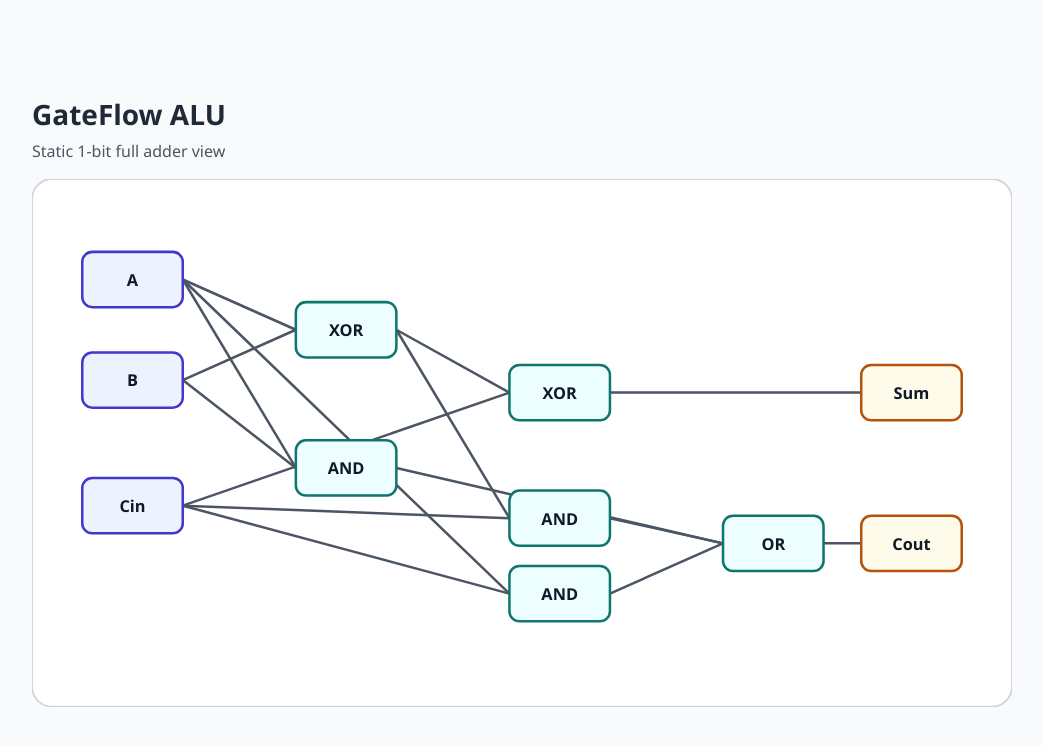
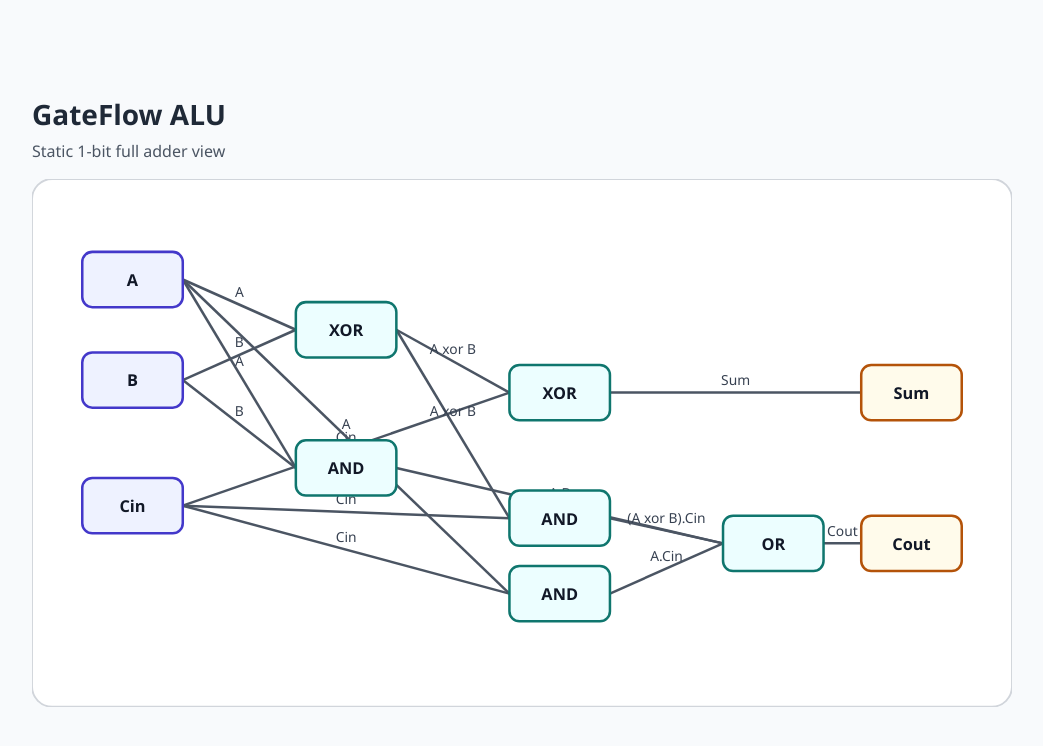
Before and after one commit to Picminmin/GateFlow-ALU, a React (Vite) app: page / in a window 1280 px wide. Shown: the top 746 px of the page, without its empty margins (118-1161 px from the left). Built offline with nearby package versions, Linux system fonts and the light colour scheme.

Commit message:
Add readable wire labels to static circuit

```diff
--- a/src/circuits/fullAdder/staticView.ts
+++ b/src/circuits/fullAdder/staticView.ts
@@ -19,20 +19,20 @@ export const fullAdderStaticCircuit: CircuitGraph = {
     { id: 'out-cout', type: 'OUTPUT', label: 'Cout', x: 700, y: 290, delay: 0 },
   ],
   edges: [
-    { id: 'a-xor1', from: 'in-a', to: 'xor-1' },
-    { id: 'b-xor1', from: 'in-b', to: 'xor-1' },
-    { id: 'xor1-xor2', from: 'xor-1', to: 'xor-2' },
-    { id: 'cin-xor2', from: 'in-cin', to: 'xor-2' },
-    { id: 'xor2-sum', from: 'xor-2', to: 'out-sum' },
-    { id: 'a-and1', from: 'in-a', to: 'and-1' },
-    { id: 'b-and1', from: 'in-b', to: 'and-1' },
-    { id: 'xor1-and2', from: 'xor-1', to: 'and-2' },
-    { id: 'cin-and2', from: 'in-cin', to: 'and-2' },
-    { id: 'a-and3', from: 'in-a', to: 'and-3' },
-    { id: 'cin-and3', from: 'in-cin', to: 'and-3' },
-    { id: 'and1-or1', from: 'and-1', to: 'or-1' },
-    { id: 'and2-or1', from: 'and-2', to: 'or-1' },
-    { id: 'and3-or1', from: 'and-3', to: 'or-1' },
-    { id: 'or1-cout', from: 'or-1', to: 'out-cout' },
+    { id: 'a-xor1', from: 'in-a', to: 'xor-1', label: 'A' },
+    { id: 'b-xor1', from: 'in-b', to: 'xor-1', label: 'B' },
+    { id: 'xor1-xor2', from: 'xor-1', to: 'xor-2', label: 'A xor B' },
+    { id: 'cin-xor2', from: 'in-cin', to: 'xor-2', label: 'Cin' },
+    { id: 'xor2-sum', from: 'xor-2', to: 'out-sum', label: 'Sum' },
+    { id: 'a-and1', from: 'in-a', to: 'and-1', label: 'A' },
+    { id: 'b-and1', from: 'in-b', to: 'and-1', label: 'B' },
+    { id: 'xor1-and2', from: 'xor-1', to: 'and-2', label: 'A xor B' },
+    { id: 'cin-and2', from: 'in-cin', to: 'and-2', label: 'Cin' },
+    { id: 'a-and3', from: 'in-a', to: 'and-3', label: 'A' },
+    { id: 'cin-and3', from: 'in-cin', to: 'and-3', label: 'Cin' },
+    { id: 'and1-or1', from: 'and-1', to: 'or-1', label: 'A.B' },
+    { id: 'and2-or1', from: 'and-2', to: 'or-1', label: '(A xor B).Cin' },
+    { id: 'and3-or1', from: 'and-3', to: 'or-1', label: 'A.Cin' },
+    { id: 'or1-cout', from: 'or-1', to: 'out-cout', label: 'Cout' },
   ],
 };
--- a/src/components/circuit/CircuitViewport.tsx
+++ b/src/components/circuit/CircuitViewport.tsx
@@ -25,15 +25,24 @@ export function CircuitViewport({ circuit }: CircuitViewportProps) {
             return null;
           }
 
+          const x1 = fromNode.x + 40;
+          const y1 = fromNode.y;
+          const x2 = toNode.x - 40;
+          const y2 = toNode.y;
+
           return (
-            <line
-              key={edge.id}
-              x1={fromNode.x + 40}
-              y1={fromNode.y}
-              x2={toNode.x - 40}
-              y2={toNode.y}
-              className="circuit-edge"
-            />
+            <g key={edge.id}>
+              <line x1={x1} y1={y1} x2={x2} y2={y2} className="circuit-edge" />
+              {edge.label ? (
+                <text
+                  x={(x1 + x2) / 2}
+                  y={(y1 + y2) / 2 - 6}
+                  className="circuit-edge-label"
+                >
+                  {edge.label}
+                </text>
+              ) : null}
+            </g>
           );
         })}
 
--- a/src/index.css
+++ b/src/index.css
@@ -56,6 +56,12 @@ body {
   stroke-width: 2;
 }
 
+.circuit-edge-label {
+  fill: #374151;
+  font-size: 11px;
+  text-anchor: middle;
+}
+
 .circuit-node {
   stroke-width: 2;
 }
--- a/src/types/circuit.ts
+++ b/src/types/circuit.ts
@@ -29,6 +29,7 @@ export interface CircuitEdge {
   id: string;
   from: string;
   to: string;
+  label?: string;
   points?: Point[];
 }
 
```
Also changed, not shown: 1 other file (tests, documents, lock files or other folders).
